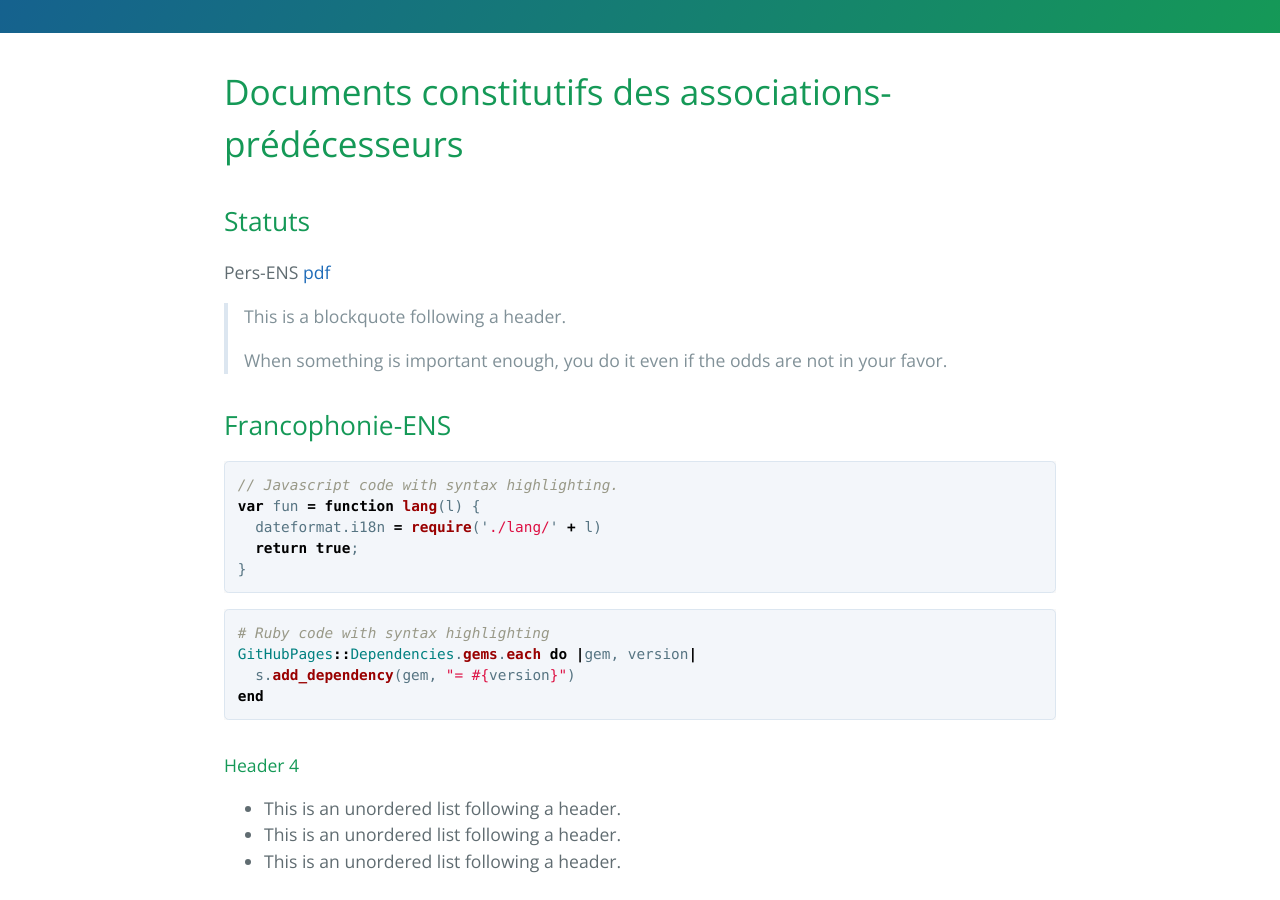
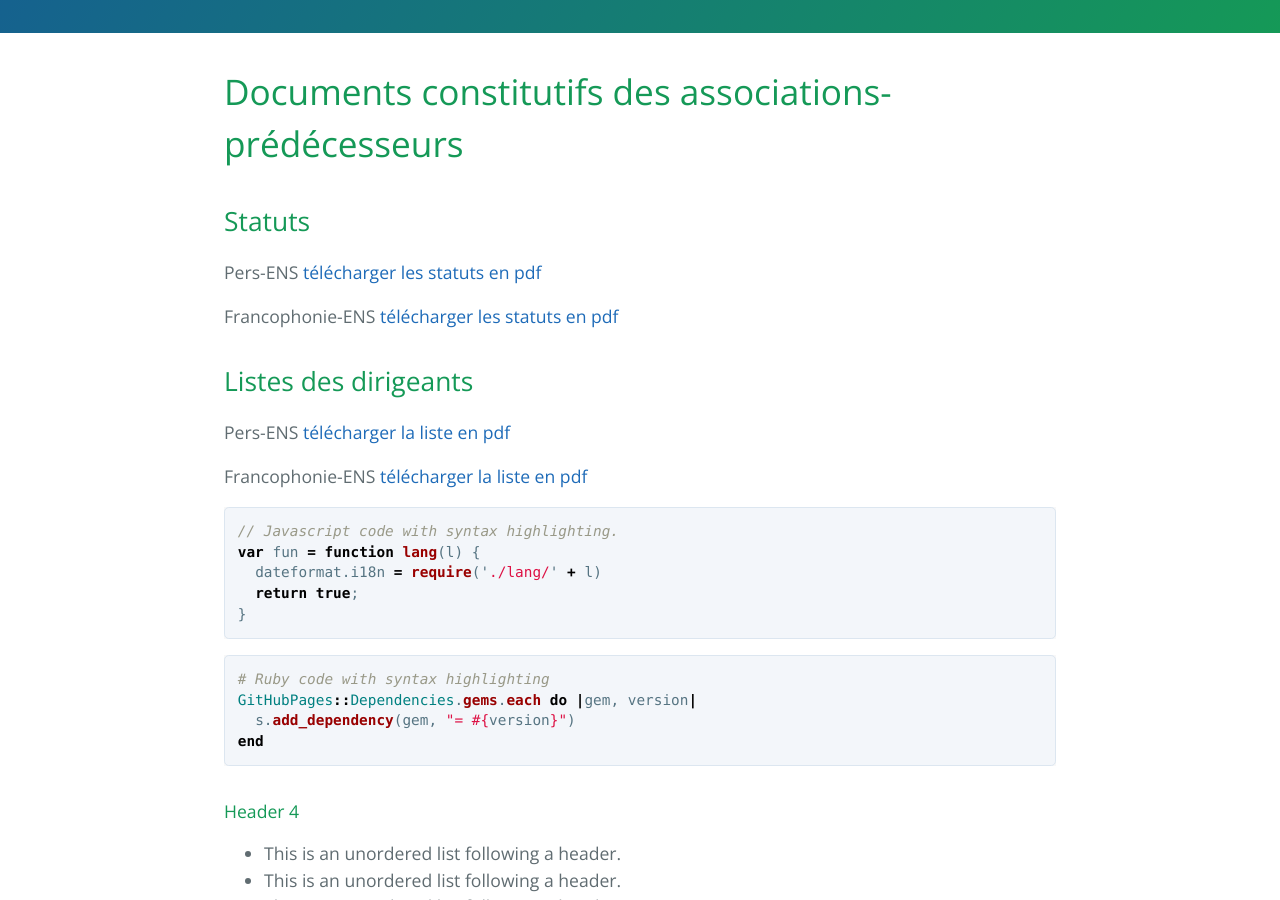
Before and after one commit to skaivolas/assoens.github.io, a Jekyll site: the page built from index.md, in a window 1280 px wide and 900 px high, scrolled down 428 px. Built offline with Jekyll 4.4.1, drawn with Linux system fonts in a browser that asks for light colours; our own code applies the rules of GitHub Pages for plain Markdown files.

Commit message:
Update index.md

````diff
--- a/index.md
+++ b/index.md
@@ -6,13 +6,17 @@ layout: default
 
 ## Statuts
 
-Pers-ENS [pdf](assets/PERS-ENS STATUTS.pdf)
+Pers-ENS [télécharger les statuts en pdf](assets/PERS-ENS STATUTS.pdf)
 
-> This is a blockquote following a header.
->
-> When something is important enough, you do it even if the odds are not in your favor.
+Francophonie-ENS [télécharger les statuts en pdf](assets/FRANCOPHONIE STATUTS.pdf)
 
-## Francophonie-ENS
+
+## Listes des dirigeants
+
+Pers-ENS [télécharger la liste en pdf](assets/PERS-ENS DIRIGEANTS.pdf)
+
+Francophonie-ENS [télécharger la liste en pdf](assets/FRANCOPHONIE DIRIGEANTS.pdf)
+
 
 ```js
 // Javascript code with syntax highlighting.
````
